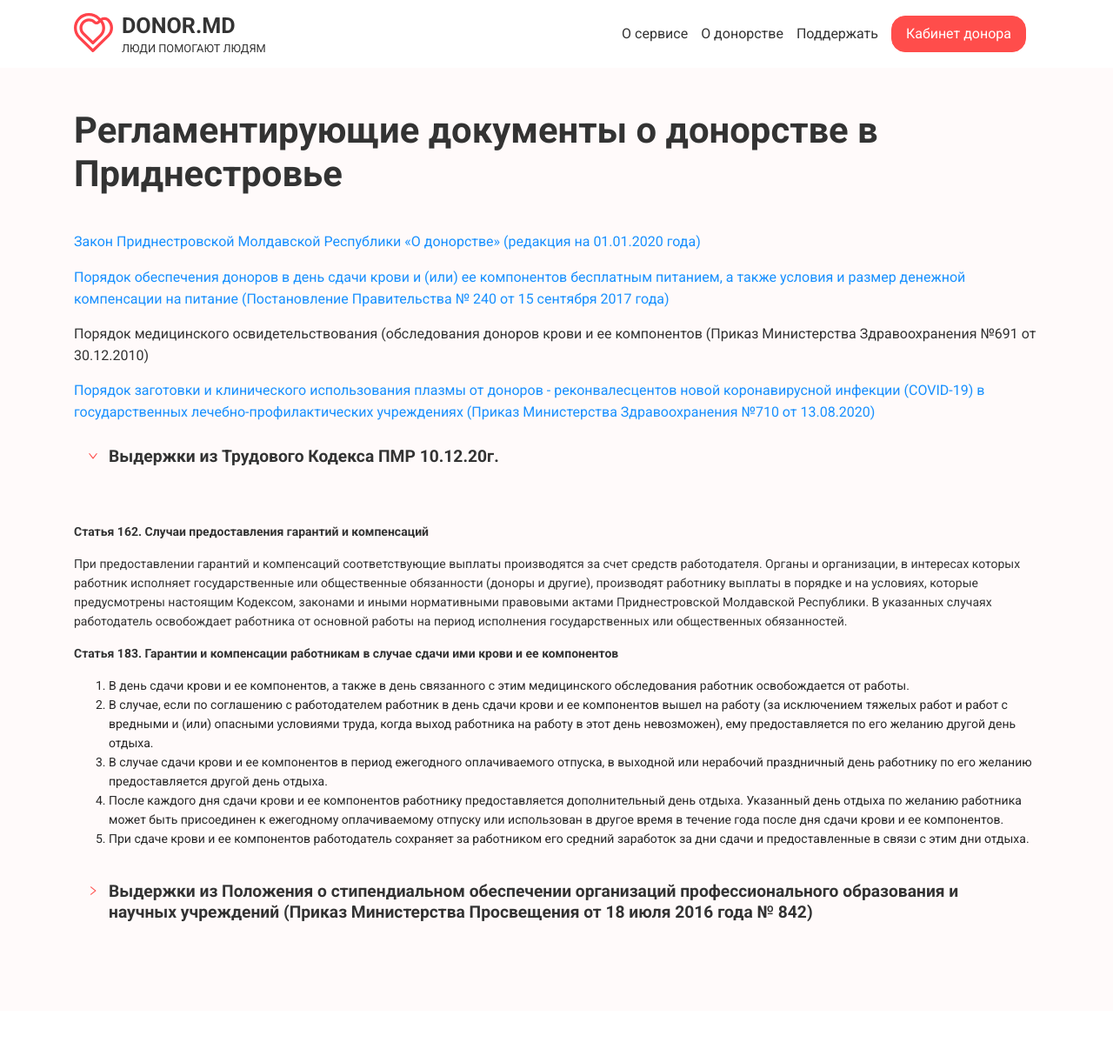
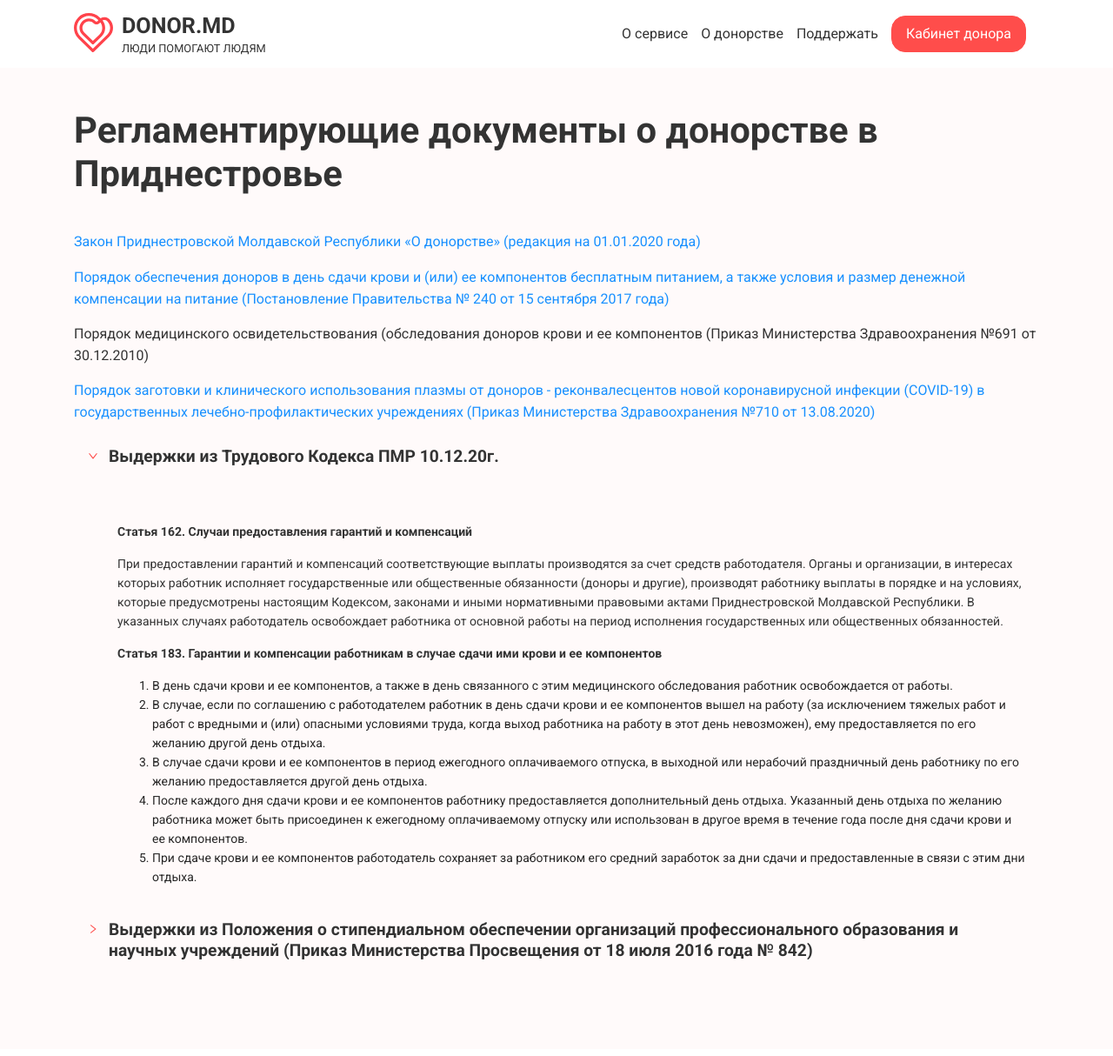
Before and after one commit to Donormd/donor.md-frontend, a Next.js app: page /procedural-documents in a window 1280 px wide. Shown: the top 1214 px of the page at 87% size. Built offline with nearby package versions, Linux system fonts and the light colour scheme.

Commit message:
fix accordion page

```diff
--- a/src/components/UI/accordion.ts
+++ b/src/components/UI/accordion.ts
@@ -2,8 +2,13 @@ import { Collapse } from 'antd';
 import styled from 'styled-components';
 
 export const Accordion = styled(Collapse)`
+  .ant-collapse-header {
+    display: flex;
+    align-items: flex-start;
+  }
+
   .ant-collapse-content > .ant-collapse-content-box {
-    padding: 0;
+    padding-left: 50px;
   }
 
   &.ant-collapse > .ant-collapse-item > .ant-collapse-header .ant-collapse-arrow {
```
Also changed, not shown: src/sections/about-donation/donation-questions.tsx (+0 -8 lines).
